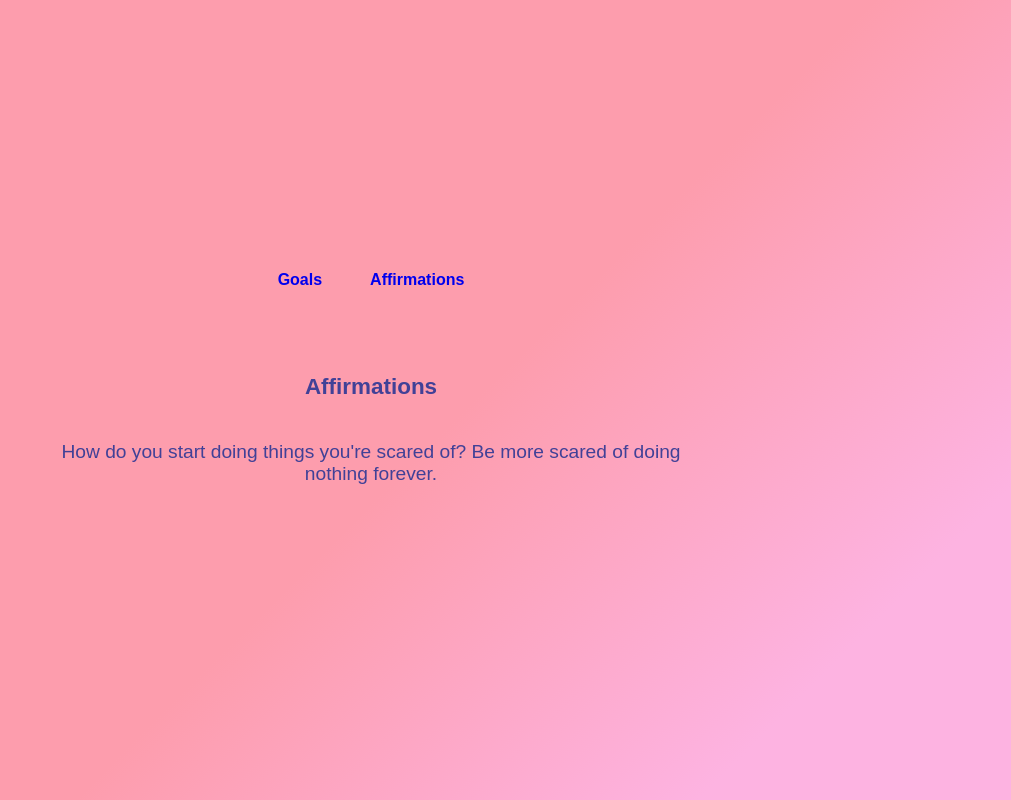
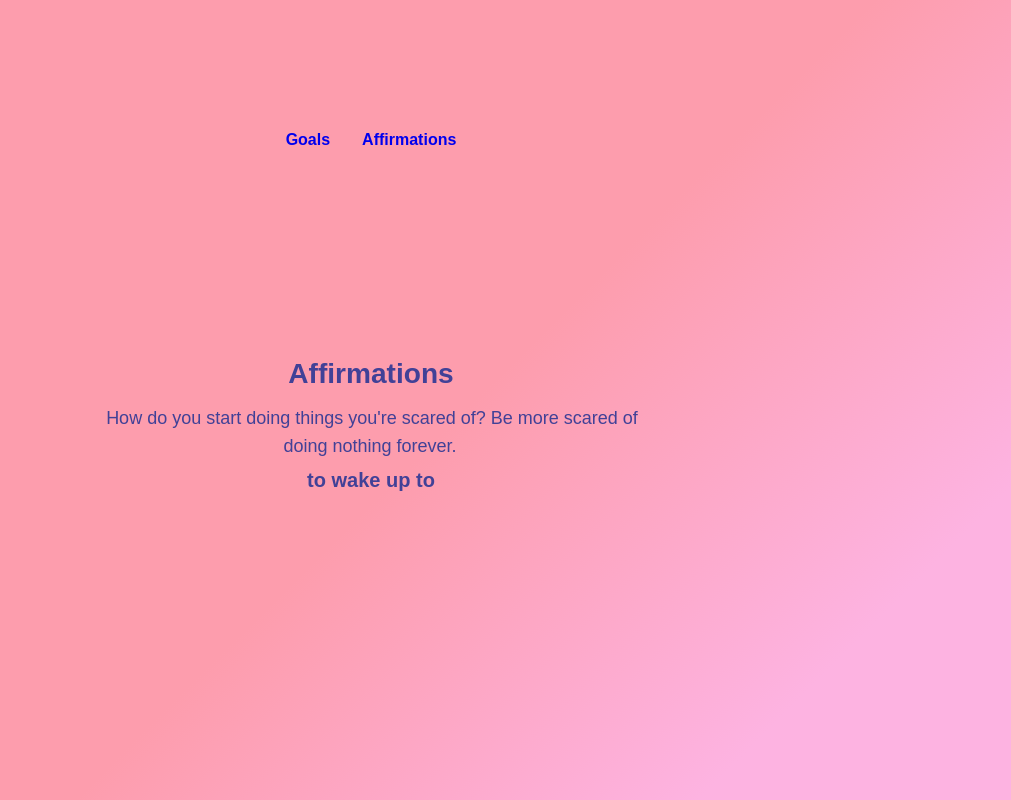
Before and after one commit to limiajayi/Affirmations, a React (Vite) app: page / in a window 1280 px wide. Shown: the whole page, without its empty margins (269-1280 px from the left). Built offline with nearby package versions, Linux system fonts and the light colour scheme; a web font is replaced by a local one.

Commit message:
Almost completely done styling.

```diff
--- a/src/App.css
+++ b/src/App.css
@@ -1,27 +1,42 @@
 nav {
     display: flex;
     flex-direction: row;
-    align-self: flex-start;
     align-items: center;
     justify-content: center;
-    height: 7vh;
+}
+
+h3 {
+    margin: .7rem;
+}
+
+small {
+    display: block;
+    font-weight: bold;
+    margin: .7rem;
 }
 
 .views {
-    height: 30vh;
     display: flex;
     align-items: center;
     justify-content: center;
     flex-direction: column;
-    font-size: larger;
-    width: 50vw;
+    font-size: 1.5rem;
+    padding: 0px;
+    width: 45vw;
+    height: 65vh;
+}
+
+.views p {
+    display: inline;
+    padding: 2px;
+    margin: 0;
+    font-size: large;
 }
 
 a {
     text-decoration: none;
     font-weight: 700;
     padding: 1rem;
-    margin: .5rem;
 }
 
 a:visited {
@@ -32,3 +47,7 @@ a:hover {
     background-color: #e3667b;
     color: rgb(111, 54, 123);
 }
+
+a.active {
+    border-bottom: 3px solid rgb(65, 65, 151);
+}
--- a/src/App.jsx
+++ b/src/App.jsx
@@ -5,14 +5,18 @@ import Goals from './Goals';
 
 const App = () => {
 
+
     return (
         <Router>
             <nav>
-                <Link to='/goals'>Goals</Link>
-                <br />
-                <Link to='/'>Affirmations</Link>
+                <Link to='/goals'>
+                    Goals
+                </Link>
+
+                <Link to='/'>
+                    Affirmations
+                </Link>
             </nav>
-
             <Routes>
                 <Route path='/' element={<Home />}/>
                 <Route path='/goals' element={<Goals />}/>
--- a/src/Goals.jsx
+++ b/src/Goals.jsx
@@ -53,7 +53,7 @@ const Goals = () => {
             const newSelected = Math.floor(Math.random() * goals.length)
             setSelected(newSelected)
 
-        }, 25000);
+        }, 5000);
 
         //clears the effect
         return () => clearInterval(interval)
@@ -64,19 +64,19 @@ const Goals = () => {
     return (
         <div className="views">
             <h3>Goals</h3>
-            <h4>
+            <h5>
                 {arrayOfKeys[0]}
-            </h4>
-            <div>
+            </h5>
+
                 {
                     goals[selected][arrayOfKeys[0]].map((line) =>
                     {return (
-                        <div>
+                        <p>
                             {"- " + line}
-                        </div>
+                        </p>
                     )})
                 }
-            </div>
+            <small>to keep in mind</small>
         </div>
     )
 }
--- a/src/Home.jsx
+++ b/src/Home.jsx
@@ -8,6 +8,7 @@ const Home = () => {
           Affirmations
         </h3>
         <TextFileReader fileName={'/quotes.txt'} />
+        <small>to wake up to</small>
     </div>
   )
 }
--- a/src/main.css
+++ b/src/main.css
@@ -5,9 +5,8 @@
     height: 100vh;
     display: flex;
     align-items: center;
-    justify-content: space-around;
+    justify-content: center;
     text-align: center;
     font-family: "Funnel Display", sans-serif;
-    font-optical-sizing: auto;
     font-style: normal;
 }
```
